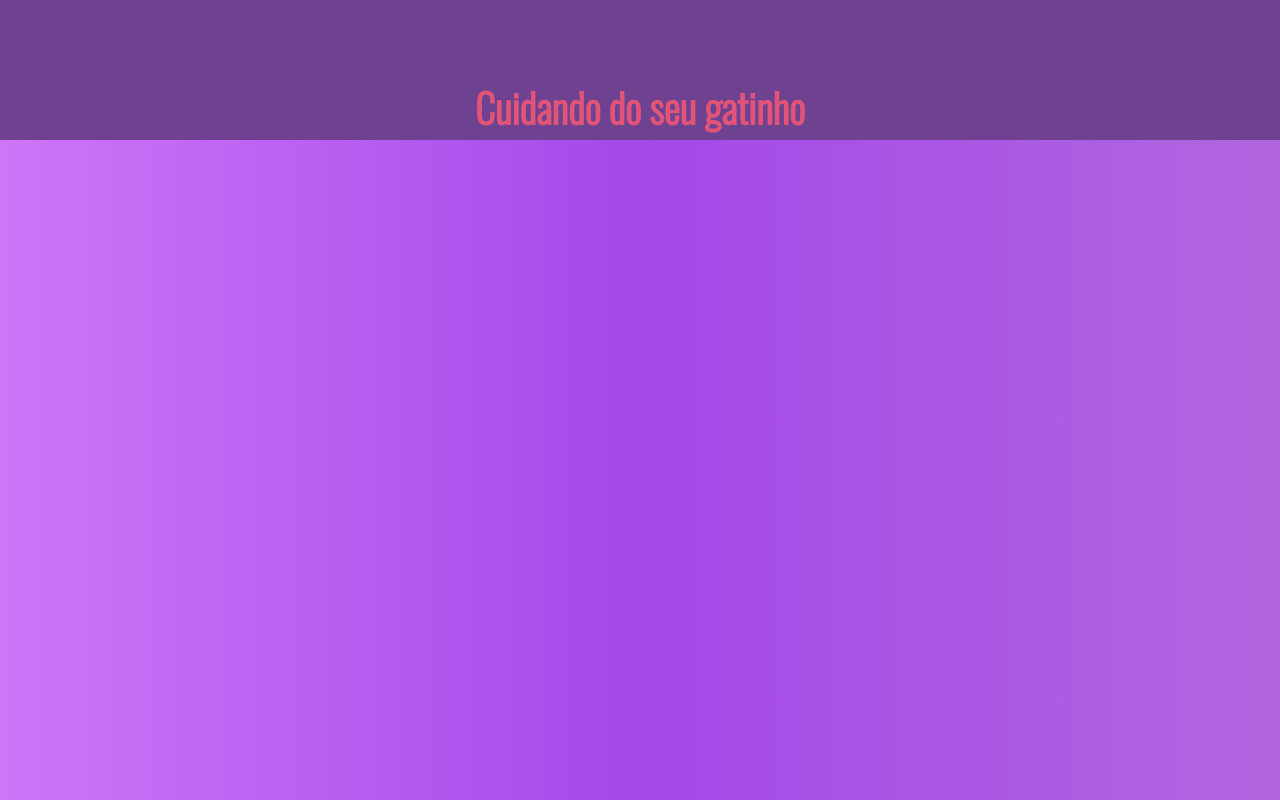
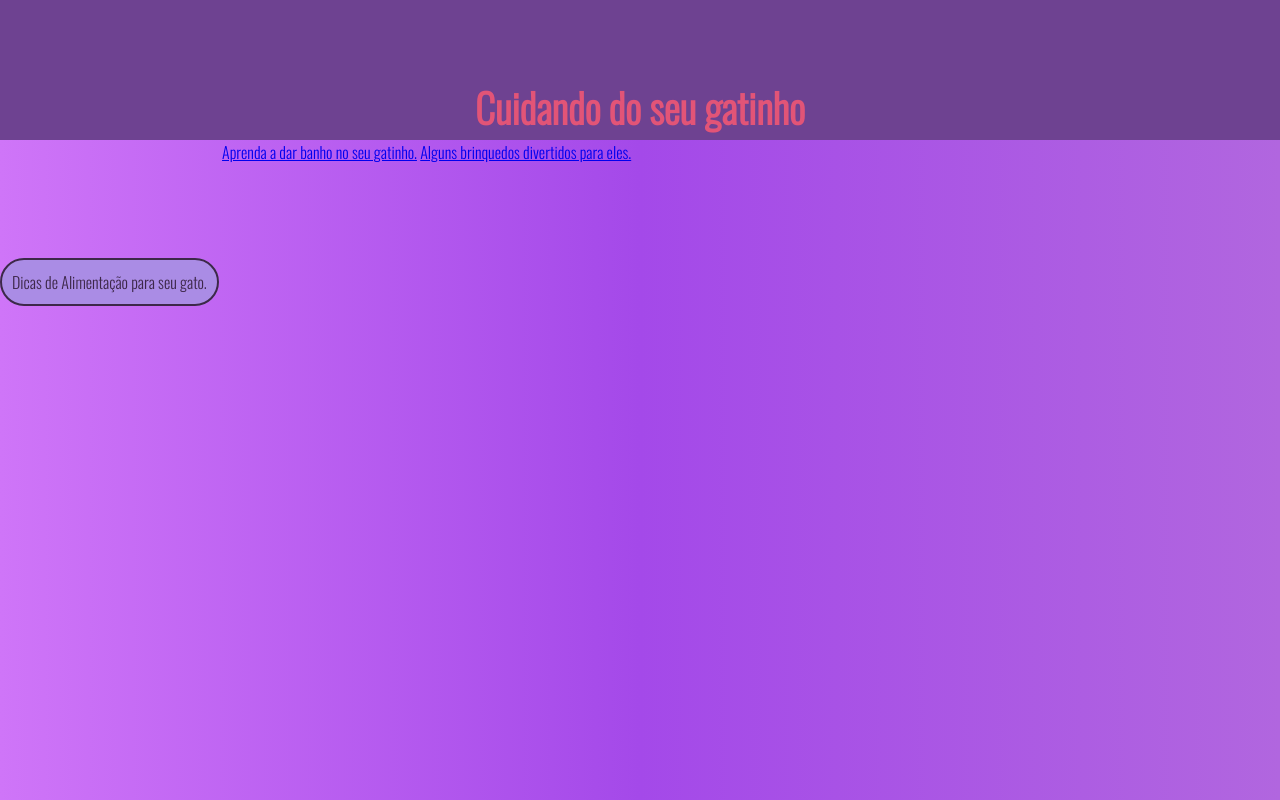
Before and after one commit to daykell1/sistemaDiagnosticoGatos, a plain HTML site: page cuidados.html in a window 1280 px wide. Drawn offline with Linux system fonts and the light colour scheme.

Commit message:
adicionando novas paginas

```diff
--- a/cuidados.css
+++ b/cuidados.css
@@ -1,4 +1,11 @@
- @font-face {
+:root{
+    /* Cores da tela de login */
+    --roxoClarinho: #bba9e0;
+    --roxoClaro: #aa8ce5;
+    --roxoEscuro: #3d2849;
+}
+
+@font-face {
     font-family: 'oswald' ;
     src: url('Oswald-Light.ttf') format('truetype');
    }
@@ -23,3 +30,23 @@ header h1 {
   font-size: 2.5em;
   color: #e25477;
 }
+
+#pag1{
+    position: relative;
+    background-color: var(--roxoClaro);
+    width:40%;
+    border-radius: 30px;
+    padding: 10px;
+    border: 2px solid var(--roxoEscuro);
+    text-align: center;
+    font-family:'oswald';
+    bottom: -130px;
+    text-decoration:none;
+    color:#3d2849
+}
+
+#pag1:hover{
+     background-color: var(--roxoEscuro);
+    color: var(--roxoClarinho);
+    border: 2px solid var(--roxoClarinho);
+}
--- a/cuidados.html
+++ b/cuidados.html
@@ -14,10 +14,11 @@
 
     <div class="container">
 
+           <a id= "pag1" href="paginas/paginaAlimento.html">  Dicas de Alimentação para seu gato.</a>
 
+           <a id= "pag2" href="paginas/paginaBanho.html">  Aprenda a dar banho no seu gatinho.</a>
 
-
-
+           <a id= "pag3" href="paginas/paginaBrinquedo.html">  Alguns brinquedos divertidos para eles.</a>
 
 
         </div>
```
Also changed, not shown: index.css (+22 -1 lines), index.html (+1 -1 lines), teste/teste.html (deleted, +0 -13 lines), paginas/paginaAlimento.html (added), paginas/paginaBanho.html (added), paginas/paginaBrinquedo.html (added).
